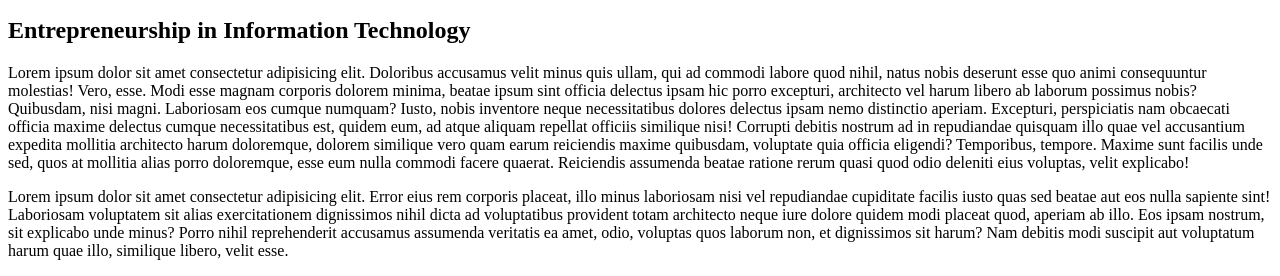
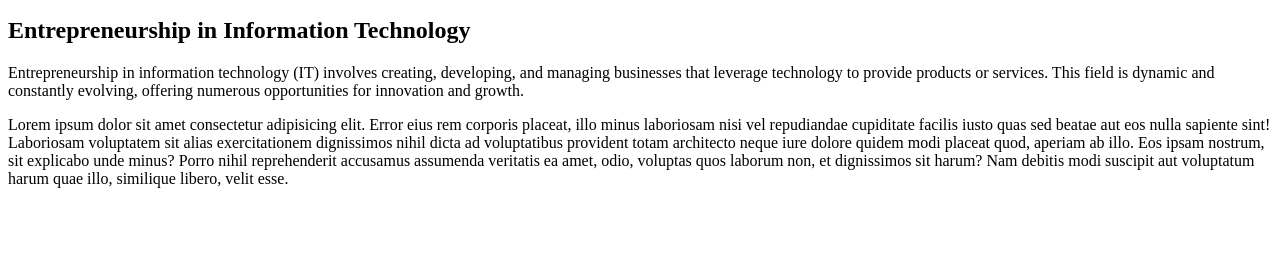
Before and after one commit to AnanyaSharma18/Entrepreneurship-Website-, a plain HTML site: page index.html in a window 1280 px wide. Shown: the part 1649-1925 px from the top of the page. After the commit the page ends 1853 px from the top, so only its background shows below. Drawn offline with nearby package versions, Linux system fonts and the light colour scheme; files whose address does not match are found by name.

Commit message:
Update index.html

```diff
--- a/index.html
+++ b/index.html
@@ -113,18 +113,7 @@
     </section>
     <section class="about section">
         <h2>Entrepreneurship in Information Technology</h2>
-        <p>Lorem ipsum dolor sit amet consectetur adipisicing elit. Doloribus accusamus velit minus quis ullam, qui ad
-            commodi labore quod nihil, natus nobis deserunt esse quo animi consequuntur molestias! Vero, esse.
-            Modi esse magnam corporis dolorem minima, beatae ipsum sint officia delectus ipsam hic porro excepturi,
-            architecto vel harum libero ab laborum possimus nobis? Quibusdam, nisi magni. Laboriosam eos cumque numquam?
-            Iusto, nobis inventore neque necessitatibus dolores delectus ipsam nemo distinctio aperiam. Excepturi,
-            perspiciatis nam obcaecati officia maxime delectus cumque necessitatibus est, quidem eum, ad atque aliquam
-            repellat officiis similique nisi!
-            Corrupti debitis nostrum ad in repudiandae quisquam illo quae vel accusantium expedita mollitia architecto
-            harum doloremque, dolorem similique vero quam earum reiciendis maxime quibusdam, voluptate quia officia
-            eligendi? Temporibus, tempore.
-            Maxime sunt facilis unde sed, quos at mollitia alias porro doloremque, esse eum nulla commodi facere
-            quaerat. Reiciendis assumenda beatae ratione rerum quasi quod odio deleniti eius voluptas, velit explicabo!
+        <p>Entrepreneurship in information technology (IT) involves creating, developing, and managing businesses that leverage technology to provide products or services. This field is dynamic and constantly evolving, offering numerous opportunities for innovation and growth.
         </p>
         <p>
             Lorem ipsum dolor sit amet consectetur adipisicing elit. Error eius rem corporis placeat, illo minus
```
